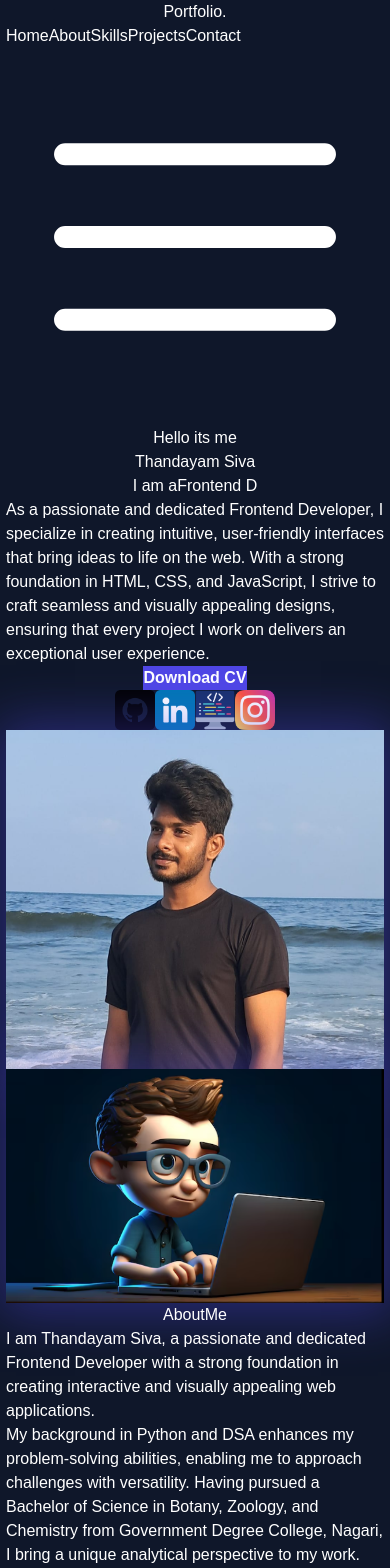
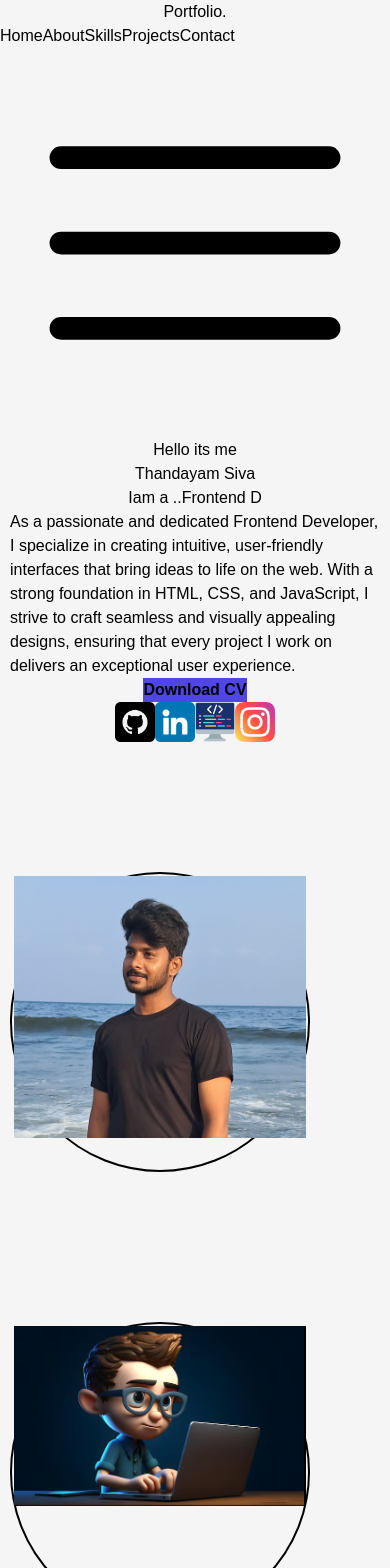
Before and after one commit to thandayamsiva78/Portfolio, a React (Vite) app: page / in a window 390 px wide. Shown: the top 1568 px of the page. Built offline with nearby package versions, Linux system fonts and the light colour scheme.

Commit message:
responsiveness

```diff
--- a/src/App.css
+++ b/src/App.css
@@ -1,13 +1,8 @@
-/* #0D1117 */
-:root{
-  background-color: rgb(15 23 42);
-  color: white;
-}
 
 
 body{
   font-family: Arial, Helvetica, sans-serif;
-  /* background-color: whitesmoke; */
+  background-color: whitesmoke;
 }
 
 
@@ -15,39 +10,12 @@ body{
   margin: 0 250px;
 }
 
-/* main{
-  display: grid;
-  grid-template-columns: 1fr  auto;
-  grid-template-rows: auto 1fr auto;
-  grid-template-areas: "header header"
-                      "main-content aside"
-                      "footer footer";
+
+.introduction , .about , .skillset , .projects , .contactDetails {
   height: 100vh;
-  padding: 0  200px;
+  width: 100%;
+  margin-bottom: 50px;
 }
-#header{
-  grid-area: header;
-  position: sticky;
-  top: 0;
-  z-index: 1000;
-}
-
-#main-content{
-  grid-area: main-content;
-
-}
-
-#aside{
-  grid-area: aside;
-  width: 80px;
-  height: 300px;
-  border-radius: 20px;
-  background-color: #2d3748;
-}
-#footer {
-  grid-area: footer;
-
-} */
 
 
 
@@ -58,7 +26,11 @@ button{
 }
 
 .profile-image{
-  box-shadow: 2px 2px 50px 10px rgba(79, 70, 229,0.4);
+  border: 2px solid black;
+  padding: 2px;
+  width: 400px;
+  height: 400px;
+  border-radius: 100%;
 }
 
 
@@ -67,8 +39,14 @@ button{
 
 @media (max-width:1080px){
   #layout{
-    padding: 0 6px;
     margin: 0;
+  }
+  .introduction , .about , .skillset , .projects , .contactDetails {
+    padding: 0px 10px;
+    margin-bottom: 20px;
+  }
+  #layout > section {
+    height: auto;
   }
   .introduction , .contactDetails{
     display: grid;
@@ -76,30 +54,23 @@ button{
   }
   .profile{
     justify-content: center;
+    margin-top: 20px;
   }
   h1 , .social-media , .cv{
     display: flex;
     justify-content: center;
     align-items: center;
   }
+  .profile-image{
+    border: 2px solid black;
+    padding: 2px;
+    width: 300px;
+    height: 300px;
+    border-radius: 100%;
+  }
 
 }
 
-@media (max-width:1144px){
-  main{
-    margin:0 0;
-    padding: 0 6px;
-  }
-
-
-}
-
-@media (max-width:360px){
-  #layout{
-    padding: 0 6px;
-    margin: 0;
-  }
-}
 
 
 
@@ -108,6 +79,7 @@ button{
   display: none;
 } */
 
+
 html {
   scroll-behavior: smooth;
 }
--- a/src/components/about.jsx
+++ b/src/components/about.jsx
@@ -6,8 +6,8 @@ function About() {
 
     return (
         <>
-            <section className="introduction grid grid-cols-2 items-center h-screen mt-12">
-            <div className="profile  hidden lg:flex">
+            <section className="introduction grid grid-cols-2 items-center">
+            <div className="profile hidden lg:flex">
                 <div className="profile-image flex w-[400px] h-[400px] justify-center items-center  rounded-full">
                     <img className="rounded-full w-full h-full object-cover" src="Screenshot from 2024-12-03 11-34-27.png" alt="profile" />
                 </div>
--- a/src/components/introduction.jsx
+++ b/src/components/introduction.jsx
@@ -30,11 +30,11 @@ function Introduction() {
     }, [index, isClearing, text]);
 
     return (
-        <section className="introduction grid grid-cols-2 items-center h-screen">
-            <div className="">
+        <section className="introduction grid grid-cols-2 items-center">
+            <div>
                 <h1 className="text-3xl font-bold">Hello its me</h1>
                 <h1 className="text-3xl font-bold"><span className="text-blue-600">Thandayam Siva</span></h1>
-                <h1 className="text-3xl">I am a <span className="font-light text-gray-600">{displayedText}</span></h1>
+                <h1 className="text-3xl">Iam a ..<span className="font-light text-gray-600">{displayedText}</span></h1>
                 <p>
                     As a passionate and dedicated Frontend Developer, I specialize in creating intuitive, user-friendly interfaces that bring ideas to life on the web. With a strong foundation in HTML, CSS, and JavaScript, I strive to craft seamless and visually appealing designs, ensuring that every project I work on delivers an exceptional user experience.
                 </p>
@@ -44,19 +44,19 @@ function Introduction() {
                 </button>
                 </div>
                 <div className="social-media relative flex p-3">
-                    <a className="p-2 hover:bg-slate-800 hover:rounded-xl transition-transform transform hover:scale-105" href="https://github.com/thandayamsiva78" target="blank"> <img width="40px" src="github.png" alt="github" />
+                    <a className="p-2 hover:bg-slate-200 hover:rounded-xl transition-transform transform hover:scale-105" href="https://github.com/thandayamsiva78" target="blank"> <img width="40px" src="github.png" alt="github" />
                     </a>
-                    <a className="p-2 hover:bg-slate-800 hover:rounded-xl transition-transform transform hover:scale-105" href="https://www.linkedin.com/in/siva-t-2329182b1?utm_source=share&utm_campaign=share_via&utm_content=profile&utm_medium=android_app" target="blank"> <img width="40px" src="linkedin.png" alt="linkedin" />
+                    <a className="p-2 hover:bg-slate-200 hover:rounded-xl transition-transform transform hover:scale-105" href="https://www.linkedin.com/in/siva-t-2329182b1?utm_source=share&utm_campaign=share_via&utm_content=profile&utm_medium=android_app" target="blank"> <img width="40px" src="linkedin.png" alt="linkedin" />
                     </a>
-                    <a className="p-2 hover:bg-slate-800 hover:rounded-xl transition-transform transform hover:scale-105" href="https://leetcode.com/u/tsiva_jtbb2/" target="blank"> <img width="40px" src="programming.png" alt="leetcode" />
+                    <a className="p-2 hover:bg-slate-200 hover:rounded-xl transition-transform transform hover:scale-105" href="https://leetcode.com/u/tsiva_jtbb2/" target="blank"> <img width="40px" src="programming.png" alt="leetcode" />
                     </a>
-                    <a className="p-2 hover:bg-slate-800 hover:rounded-xl transition-transform transform hover:scale-105" href="https://www.instagram.com/sivat0007/profilecard/?igsh=MWkzcjdoZnl1dHJldA==" target="blank"> <img width="40px" src="instagram.png" alt="instagram" />
+                    <a className="p-2 hover:bg-slate-200 hover:rounded-xl transition-transform transform hover:scale-105" href="https://www.instagram.com/sivat0007/profilecard/?igsh=MWkzcjdoZnl1dHJldA==" target="blank"> <img width="40px" src="instagram.png" alt="instagram" />
                     </a>
                 </div>
             </div>
 
-            <div className="profile flex justify-end items-center">
-                <div className="profile-image flex w-[300px] h-[300px] justify-center items-center rounded-full">
+            <div className="profile flex justify-center items-center">
+                <div className="profile-image flex justify-center items-center rounded-full">
                     <img className="rounded-full w-full h-full object-cover" src="profile-image.png" alt="profile" />
                 </div>
             </div>
--- a/src/components/layout.jsx
+++ b/src/components/layout.jsx
@@ -15,7 +15,7 @@ function Layout() {
     return (
         <>
             <main id="layout">
-                <section className="top-0 sticky w-full z-10 bg-slate-900">
+                <section className="top-0 sticky w-full z-10 bg-white">
                     {!menuBtn ? (
                         <section className="flex justify-between items-center h-16 font-bold">
                             <h1 className="text-2xl">Portfolio.</h1>
@@ -30,7 +30,7 @@ function Layout() {
                                 onClick={() => handleMenuToggle()}
                             >
                                 <svg
-                                    xmlns="http://www.w3.org/2000/svg"
+                                    xmlns="http://www.w3.org/1000/svg"
                                     fill="none"
                                     viewBox="0 0 24 24"
                                     strokeWidth="1.4"
@@ -47,22 +47,22 @@ function Layout() {
 
                         </section>
                     ) : (
-                        <section className="flex flex-col rounded-lg bg-slate-900 font-bold top-0 mt-2 pb-4">
+                        <section className="flex flex-col rounded-lg font-bold top-0 pb-4">
                             <div
-                                className="self-end mt-4 p-1 mr-2 rounded-md hover:border cursor-pointer "
+                                className="self-end mt-4 p-1 rounded-md hover:border cursor-pointer "
                                 onClick={handleMenuToggle}
                             >
-                                <svg xmlns="http://www.w3.org/2000/svg" fill="none" viewBox="0 0 24 24" strokeWidth="1.5" stroke="currentColor" className="size-8">
+                                <svg xmlns="http://www.w3.org/1000/svg" fill="none" viewBox="0 0 24 24" strokeWidth="1.5" stroke="currentColor" className="size-8">
                                     <path strokeLinecap="round" strokeLinejoin="round" d="M6 18 18 6M6 6l12 12" />
                                 </svg>
 
 
                             </div>
-                            <a onClick={handleMenuToggle} href="#introduction" className="hover:bg-violet-700 rounded-md p-2 w-full ">Home</a>
-                            <a onClick={handleMenuToggle} href="#about" className="hover:bg-violet-700 rounded-md p-2 w-full">About</a>
-                            <a onClick={handleMenuToggle} href="#skillset" className=" hover:bg-violet-700 rounded-md p-2 w-full">Skills</a>
-                            <a onClick={handleMenuToggle} href="#projects" className=" hover:bg-violet-700 rounded-md p-2 w-full">Projects</a>
-                            <a onClick={handleMenuToggle} href="#contactDetails" className=" hover:bg-violet-700 rounded-md p-2 w-full">Contact</a>
+                            <a onClick={handleMenuToggle} href="#introduction" className="hover:bg-slate-50 rounded-md p-2 w-full ">Home</a>
+                            <a onClick={handleMenuToggle} href="#about" className="hover:bg-slate-50 rounded-md p-2 w-full">About</a>
+                            <a onClick={handleMenuToggle} href="#skillset" className=" hover:bg-slate-50 rounded-md p-2 w-full">Skills</a>
+                            <a onClick={handleMenuToggle} href="#projects" className=" hover:bg-slate-50 rounded-md p-2 w-full">Projects</a>
+                            <a onClick={handleMenuToggle} href="#contactDetails" className=" hover:bg-slate-50 rounded-md p-2 w-full">Contact</a>
 
                         </section>
                     )}
--- a/src/components/projects.jsx
+++ b/src/components/projects.jsx
@@ -85,12 +85,12 @@ function Projects() {
   return (
     <>
       <h1 className="font-bold text-3xl p-4">My Projects</h1>
-      <section className="projects h-screen p-4 overflow-auto">
+      <section className="projects p-4 overflow-auto">
         <article className="grid grid-cols-2 sm:grid-cols-2 md:grid-cols-3 lg:grid-cols-4 xl:grid-cols-5 gap-4">
           {myProjects.map((item, index) => (
             <div
               key={index}
-              className="shadow-lg bg-slate-800 rounded-lg p-2 w-full h-auto flex flex-col items-center transition-transform transform hover:scale-105 cursor-pointer group relative"
+              className="shadow-lg bg-white rounded-lg p-2 w-full h-auto flex flex-col items-center transition-transform transform hover:scale-105 cursor-pointer group relative"
             >
               <h1 className="font-bold text-lg mb-2 line-clamp-1">{item.projectName}</h1>
               <img
@@ -107,7 +107,7 @@ function Projects() {
                 Click here
               </a>
               <div
-                className="p-1 absolute top-0 left-0 right-0 opacity-0 -translate-y-10 group-hover:opacity-100 group-hover:translate-y-0 transition-all ease-in-out duration-300 z-10 bg-gradient-to-b from-blue-600/0 to-blue-800/0  mt-10 pt-10"
+                className="p-1 absolute top-0 left-0 right-0 opacity-0 -translate-y-10 group-hover:opacity-100 group-hover:translate-y-0 transition-all ease-in-out duration-300 z-10 bg-gradient-to-b from-blue-600/0 to-blue-200/0  mt-10 pt-10"
               >
                 <div className="flex flex-wrap justify-center items-center gap-2">
                   {item.tools.map((details, index) => (
```
Also changed, not shown: src/components/contactDetails.jsx (+11 -11 lines), src/components/skillSet.jsx (+7 -7 lines).
